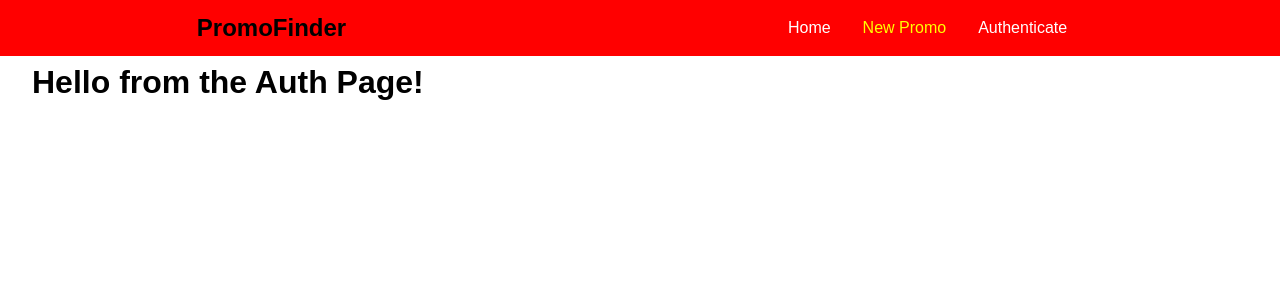
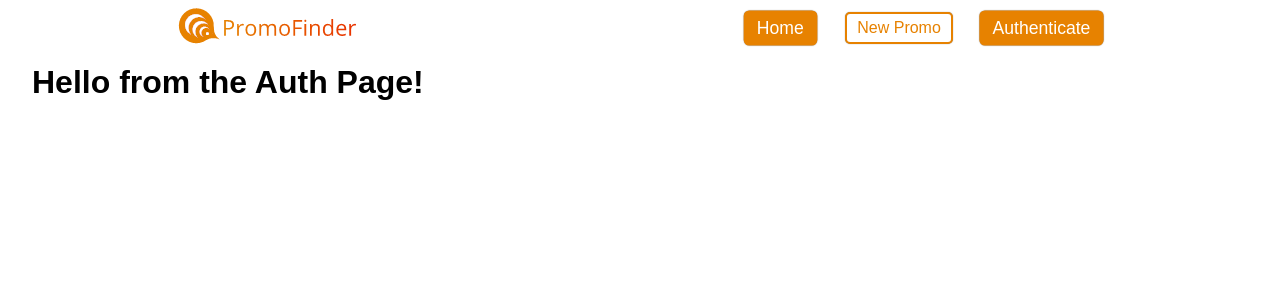
Before and after one commit to emwp/promo-finder, a React (Create React App) app in the folder frontend/: page /auth in a window 1280 px wide. Shown: the top 300 px of the page. Built offline with nearby package versions, Linux system fonts and the light colour scheme; the HTML template or start-up script is replaced by a standard one.

Commit message:
added logo to navbar && updated color scheme

```diff
--- a/frontend/src/components/Navigation/Navbar.js
+++ b/frontend/src/components/Navigation/Navbar.js
@@ -1,13 +1,13 @@
 import React from 'react';
 import styled from 'styled-components';
 import NavbarLinks from './NavbarLinks';
-// import NavbarIcons from './NavbarIcons';
+import Logo from '../../img/logo.png';
 
 const Navbar = () => {
   return (
     <NavWrapper>
       <div className="nav_logo">
-        <h1>PromoFinder</h1>
+        <img src={Logo} alt="logo" />
       </div>
       <NavbarLinks />
     </NavWrapper>
@@ -25,7 +25,7 @@ const NavWrapper = styled.nav`
   width: 100%;
   display: flex;
   height: 3.5rem;
-  background: red;
+  color: #3d3f42;
   align-items: center;
   justify-content: space-around;
 
--- a/frontend/src/components/Navigation/NavbarLinks.js
+++ b/frontend/src/components/Navigation/NavbarLinks.js
@@ -32,13 +32,28 @@ const NavLinksWrapper = styled.ul`
 
   .nav-link {
     margin: 0 1rem;
-    color: yellow;
+    color: #e78200;
+    background: white;
     text-decoration: none;
+    border: 2px solid #e78200;
+    padding: 5px 10px;
+    border-radius: 5px;
+    display: inline-block;
+    vertical-align: middle;
+    transform: translateZ(0);
+    box-shadow: 0 0 1px rgba(0, 0, 0, 0.5);
+    backface-visibility: hidden;
+    -moz-osx-font-smoothing: grayscale;
+    transition-duration: 0.3s;
+    transition-property: transform;
   }
   .nav-link:hover,
+  .hvr-grow:focus,
   .nav-link:active,
   .nav-link.active {
+    background: #e78200;
     color: white;
+    transform: scale(1.1);
   }
 `;
 
```
Also changed, not shown: frontend/src/img/logo.png (added).
